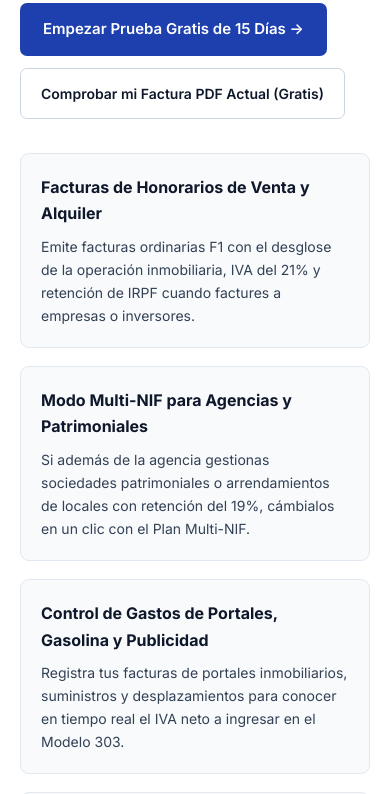
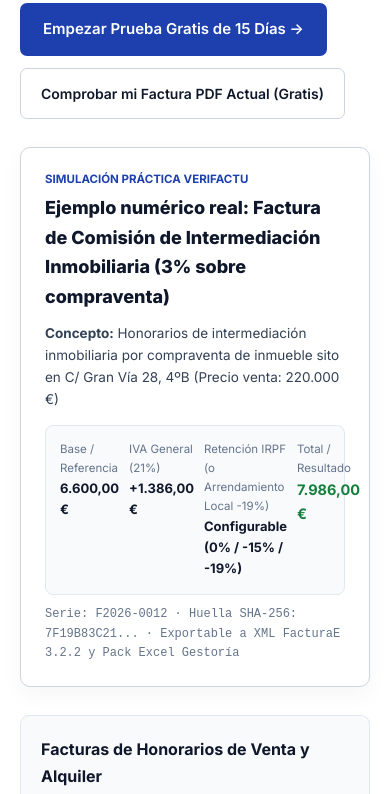
Before and after one commit to mariodg98/factura-verifactu-web, a plain HTML site: page verifactu-agentes-inmobiliarios.html in a window 390 px wide. Shown: the part 534-1328 px from the top of the page. Drawn offline with Linux system fonts and the light colour scheme.

Commit message:
Fase 2 & Fase 3 updates in verifactu-agentes-inmobiliarios.html

```diff
--- a/verifactu-agentes-inmobiliarios.html
+++ b/verifactu-agentes-inmobiliarios.html
@@ -31,7 +31,7 @@
         h1 { font-size:34px; line-height:1.18; font-weight:800; letter-spacing:-0.7px; margin:0 0 16px; }
         @media (max-width:640px) { h1 { font-size:26px; } }
         .lead { font-size:17px; color:var(--body); margin:0 0 26px; }
-        .grid-2 { display:grid; grid-template-columns:1fr 1fr; gap:18px; margin:34px 0; }
+        .grid-2 { display:grid; grid-template-columns:1fr 1fr; gap:18px; margin:28px 0; }
         @media (max-width:740px) { .grid-2 { grid-template-columns:1fr; } }
         .card { background:var(--bg-soft); border:1px solid var(--border); border-radius:9px; padding:20px; }
         .card h2 { margin:0 0 8px; font-size:16px; font-weight:700; color:var(--text); }
@@ -65,6 +65,21 @@
         <a href="login.html?plan=single" class="btn btn-primary" style="padding:13px 22px; font-size:15px;">Empezar Prueba Gratis de 15 Días &rarr;</a>
         <a href="comprobador-verifactu.html" class="btn btn-outline" style="padding:13px 20px;">Comprobar mi Factura PDF Actual (Gratis)</a>
     </div>
+
+
+    <div style="background:#ffffff; border:1px solid var(--border-strong); border-radius:10px; padding:22px 24px; margin:28px 0; box-shadow:0 8px 24px rgba(15,23,42,0.04);">
+        <div style="font-size:11.5px; font-weight:700; color:var(--brand); text-transform:uppercase; margin-bottom:4px;">SIMULACIÓN PRÁCTICA VERIFACTU</div>
+        <h2 style="margin:0 0 10px; font-size:18px; font-weight:800; color:var(--text);">Ejemplo numérico real: Factura de Comisión de Intermediación Inmobiliaria (3% sobre compraventa)</h2>
+        <p style="margin:0 0 14px; font-size:13.5px; color:var(--body);"><strong>Concepto:</strong> Honorarios de intermediación inmobiliaria por compraventa de inmueble sito en C/ Gran Vía 28, 4ºB (Precio venta: 220.000 €)</p>
+        <div style="display:grid; grid-template-columns:repeat(4, 1fr); gap:10px; background:var(--bg-soft); border:1px solid var(--border); border-radius:8px; padding:14px; font-size:13px;">
+            <div><span style="color:var(--muted); display:block; font-size:11.5px;">Base / Referencia</span><strong>6.600,00 €</strong></div>
+            <div><span style="color:var(--muted); display:block; font-size:11.5px;">IVA General (21%)</span><strong>+1.386,00 €</strong></div>
+            <div><span style="color:var(--muted); display:block; font-size:11.5px;">Retención IRPF (o Arrendamiento Local -19%)</span><strong>Configurable (0% / -15% / -19%)</strong></div>
+            <div><span style="color:var(--muted); display:block; font-size:11.5px;">Total / Resultado</span><strong style="color:var(--success); font-size:14.5px;">7.986,00 €</strong></div>
+        </div>
+        <div style="margin-top:10px; font-size:12px; color:var(--muted); font-family:monospace;">Serie: F2026-0012 · Huella SHA-256: 7F19B83C21... · Exportable a XML FacturaE 3.2.2 y Pack Excel Gestoría</div>
+    </div>
+
 
     <div class="grid-2">
         <div class="card"><h2>Facturas de Honorarios de Venta y Alquiler</h2><p>Emite facturas ordinarias F1 con el desglose de la operación inmobiliaria, IVA del 21% y retención de IRPF cuando factures a empresas o inversores.</p></div>
@@ -100,6 +115,9 @@
             <a href="verifactu-agentes-inmobiliarios.html">Agentes Inmobiliarios</a>
             <a href="verifactu-disenadores-programadores-freelance.html">Freelance y Programadores</a>
             <a href="diferencia-verifactu-y-factura-electronica-crea-y-crece.html">VeriFactu vs Crea y Crece</a>
+            <a href="multas-verifactu-autonomos.html">Multas VeriFactu</a>
+            <a href="facturar-en-excel-es-legal-espana.html">¿Es Legal Facturar en Excel?</a>
+            <a href="requisitos-orden-hac-1177-2024.html">Orden HAC/1177/2024</a>
             <a href="sanciones-verifactu-excel-word.html">Sanciones Excel/Word</a>
             <a href="legal.html">Aviso Legal y RGPD</a>
         </div>
```
